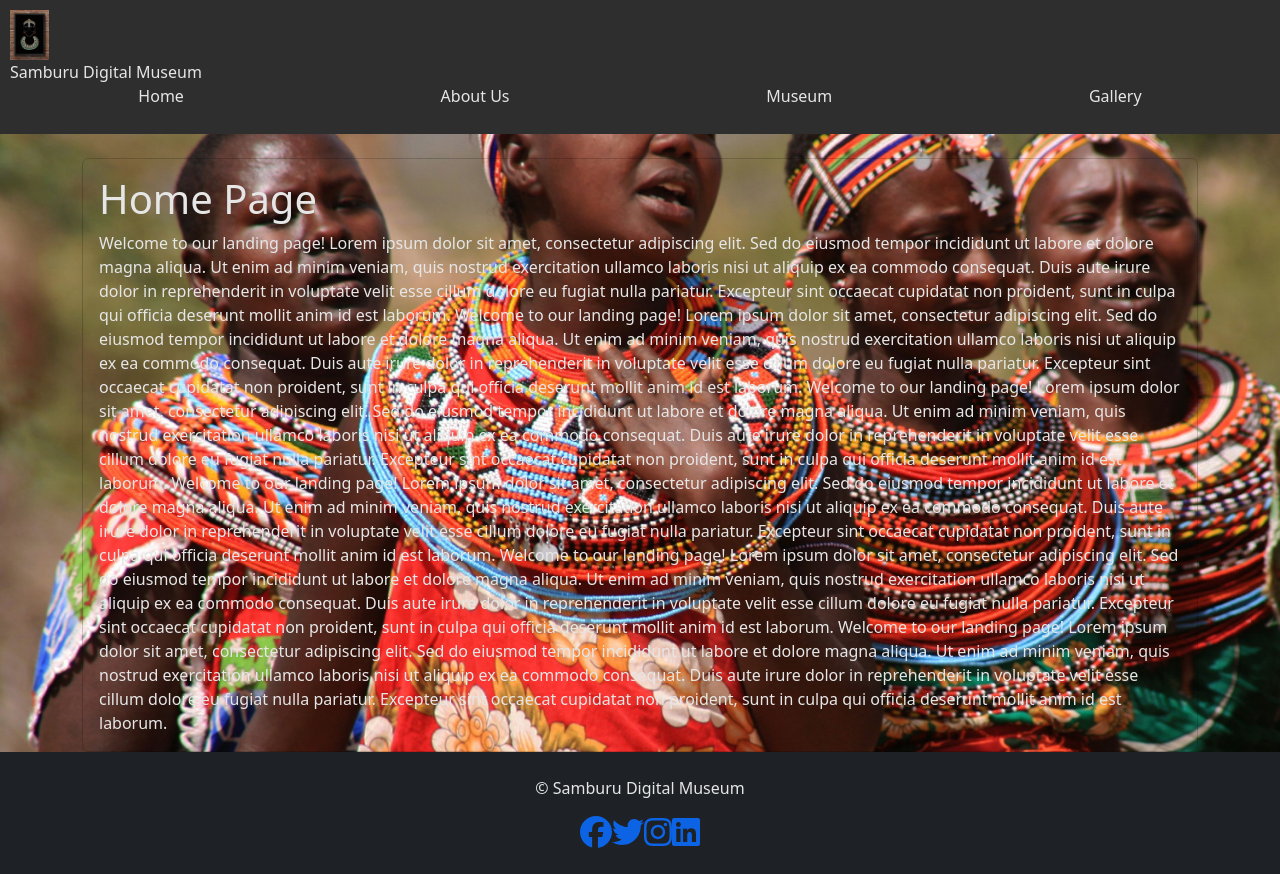
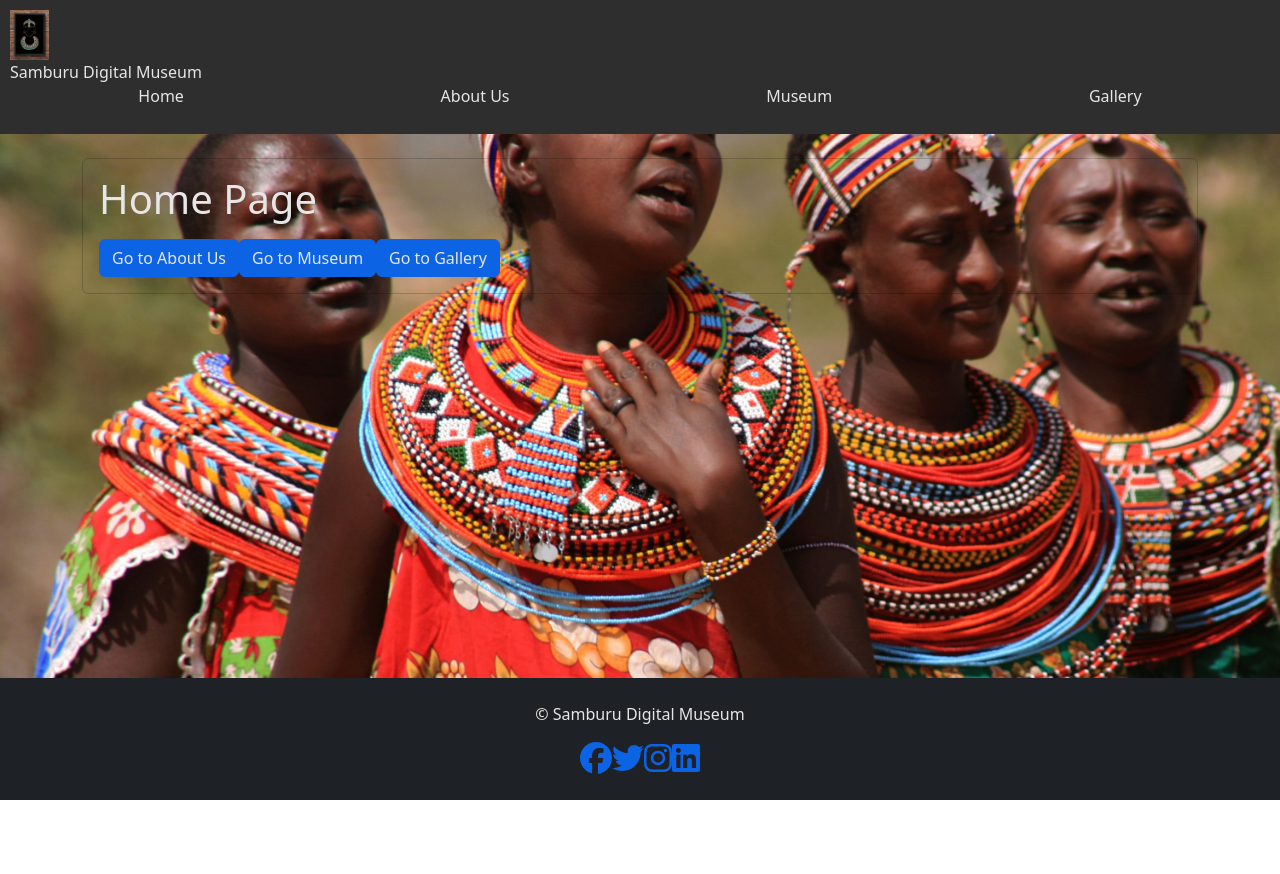
Before and after one commit to melvinkukwansafari/digital-museum, a React (Create React App) app: page / in a window 1280 px wide. After the commit the page ends 800 px from the top, so only its background shows below. Built offline with nearby package versions, Linux system fonts and the light colour scheme; a small style sheet from the web is missing.

Commit message:
popularizing home component

```diff
--- a/src/components/Home.js
+++ b/src/components/Home.js
@@ -4,6 +4,7 @@
 // Home.js
 
 import React from 'react';
+import { Link } from 'react-router-dom';
 
 const Home = () => {
   return (
@@ -12,38 +13,23 @@ const Home = () => {
         <div className="card-body">
           <h1 className="card-title">Home Page</h1>
           <p className="card-text">
-            Welcome to our landing page! Lorem ipsum dolor sit amet, consectetur adipiscing elit. Sed do eiusmod tempor
-            incididunt ut labore et dolore magna aliqua. Ut enim ad minim veniam, quis nostrud exercitation ullamco
-            laboris nisi ut aliquip ex ea commodo consequat. Duis aute irure dolor in reprehenderit in voluptate velit
-            esse cillum dolore eu fugiat nulla pariatur. Excepteur sint occaecat cupidatat non proident, sunt in culpa
-            qui officia deserunt mollit anim id est laborum.
-            Welcome to our landing page! Lorem ipsum dolor sit amet, consectetur adipiscing elit. Sed do eiusmod tempor
-            incididunt ut labore et dolore magna aliqua. Ut enim ad minim veniam, quis nostrud exercitation ullamco
-            laboris nisi ut aliquip ex ea commodo consequat. Duis aute irure dolor in reprehenderit in voluptate velit
-            esse cillum dolore eu fugiat nulla pariatur. Excepteur sint occaecat cupidatat non proident, sunt in culpa
-            qui officia deserunt mollit anim id est laborum.
-            Welcome to our landing page! Lorem ipsum dolor sit amet, consectetur adipiscing elit. Sed do eiusmod tempor
-            incididunt ut labore et dolore magna aliqua. Ut enim ad minim veniam, quis nostrud exercitation ullamco
-            laboris nisi ut aliquip ex ea commodo consequat. Duis aute irure dolor in reprehenderit in voluptate velit
-            esse cillum dolore eu fugiat nulla pariatur. Excepteur sint occaecat cupidatat non proident, sunt in culpa
-            qui officia deserunt mollit anim id est laborum.
-            Welcome to our landing page! Lorem ipsum dolor sit amet, consectetur adipiscing elit. Sed do eiusmod tempor
-            incididunt ut labore et dolore magna aliqua. Ut enim ad minim veniam, quis nostrud exercitation ullamco
-            laboris nisi ut aliquip ex ea commodo consequat. Duis aute irure dolor in reprehenderit in voluptate velit
-            esse cillum dolore eu fugiat nulla pariatur. Excepteur sint occaecat cupidatat non proident, sunt in culpa
-            qui officia deserunt mollit anim id est laborum.
-            Welcome to our landing page! Lorem ipsum dolor sit amet, consectetur adipiscing elit. Sed do eiusmod tempor
-            incididunt ut labore et dolore magna aliqua. Ut enim ad minim veniam, quis nostrud exercitation ullamco
-            laboris nisi ut aliquip ex ea commodo consequat. Duis aute irure dolor in reprehenderit in voluptate velit
-            esse cillum dolore eu fugiat nulla pariatur. Excepteur sint occaecat cupidatat non proident, sunt in culpa
-            qui officia deserunt mollit anim id est laborum.
-            Welcome to our landing page! Lorem ipsum dolor sit amet, consectetur adipiscing elit. Sed do eiusmod tempor
-            incididunt ut labore et dolore magna aliqua. Ut enim ad minim veniam, quis nostrud exercitation ullamco
-            laboris nisi ut aliquip ex ea commodo consequat. Duis aute irure dolor in reprehenderit in voluptate velit
-            esse cillum dolore eu fugiat nulla pariatur. Excepteur sint occaecat cupidatat non proident, sunt in culpa
-            qui officia deserunt mollit anim id est laborum.
+            {/* Your existing content */}
           </p>
-          {/* Add more content or components here */}
+
+          {/* Add buttons to navigate to different pages */}
+          <div>
+            <Link to="/about">
+              <button className="btn btn-primary mr-2">Go to About Us</button>
+            </Link>
+
+            <Link to="/museum">
+              <button className="btn btn-primary mr-2">Go to Museum</button>
+            </Link>
+
+            <Link to="/gallery">
+              <button className="btn btn-primary">Go to Gallery</button>
+            </Link>
+          </div>
         </div>
       </div>
     </div>
```
